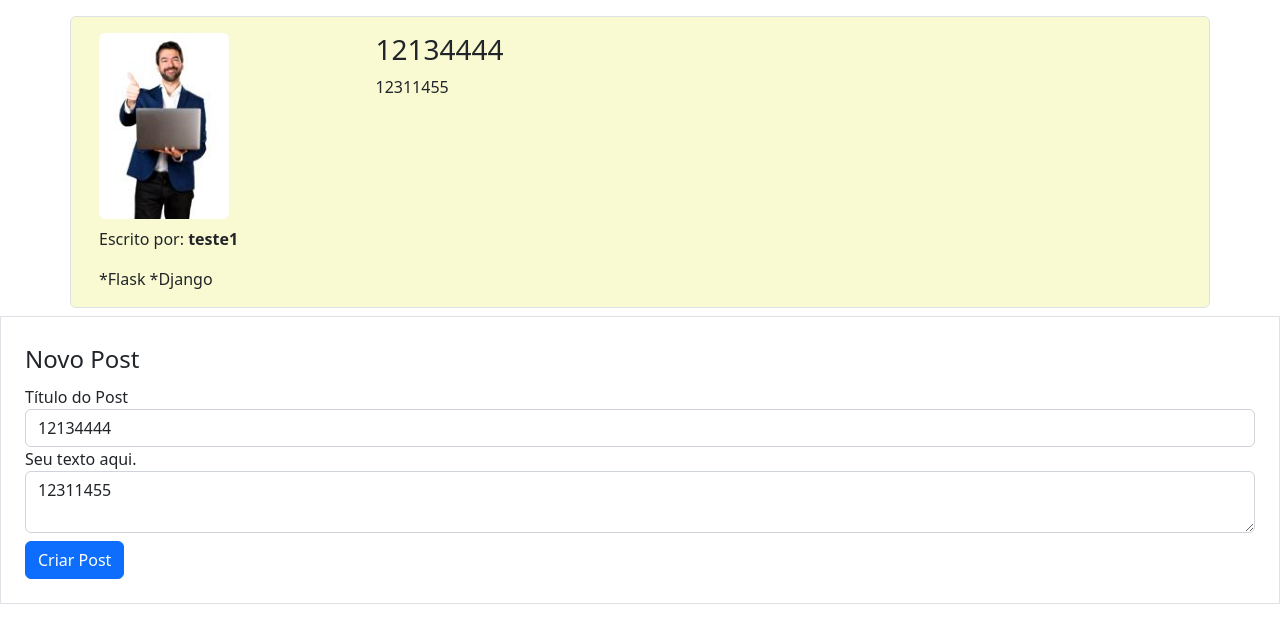
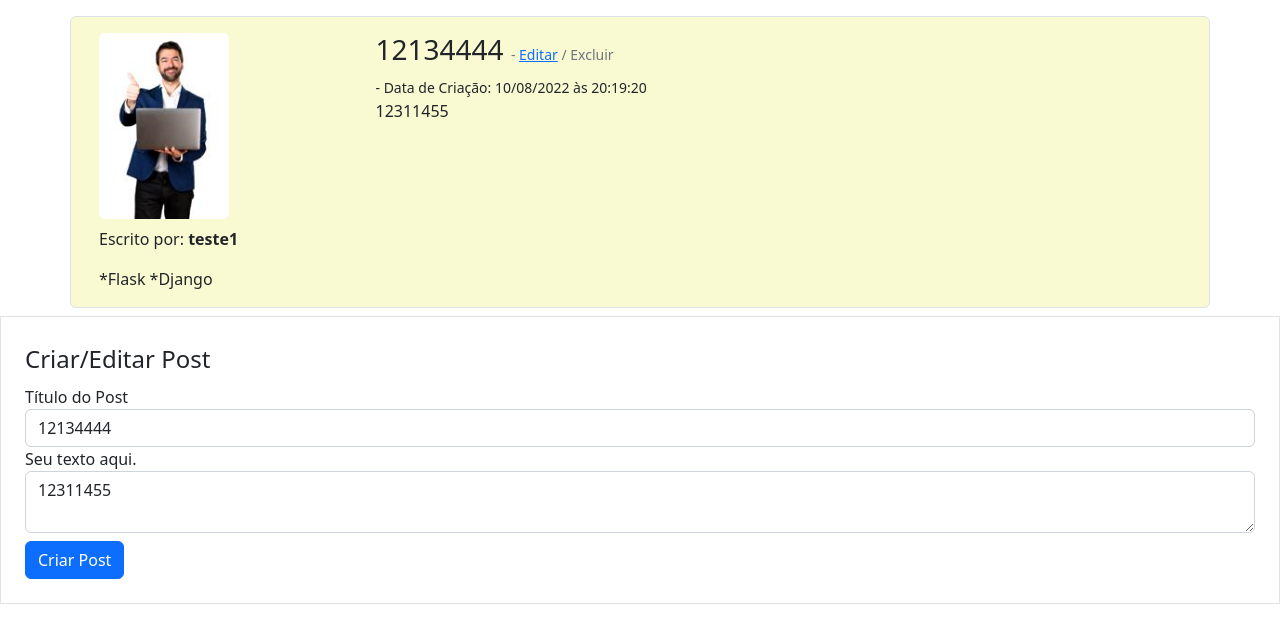
Before and after one commit to jonasaacampos/blog_python_flask, a Flask app: page /post/1 in a window 1280 px wide. Shown: the part 56-699 px from the top of the page. Run offline with Flask 2, Linux system fonts and the light colour scheme; a user stored in the database is signed in; data comes from the database, SQL or seed files in the repository; some libraries are stand-ins or nearby versions.

Commit message:
melhoria de navegação para edição post

```diff
--- a/templates/form_new_post.html
+++ b/templates/form_new_post.html
@@ -1,6 +1,6 @@
-<form action="" method="post" class="border p-4 mt-2">
+<form action="" method="post" class="border p-4 mt-2" id="editar_post">
     {{ form_new_post.csrf_token }}
-    <legend>Novo Post</legend>
+    <legend>Criar/Editar Post</legend>
     <fieldset>
         <div class="form-group">
             {{ form_new_post.post_title.label (class='form-control-label') }}
--- a/templates/post.html
+++ b/templates/post.html
@@ -23,15 +23,27 @@
             </div>
 
             <div class="column col-9">
-                <h3>{{ post.post_title }}</h3>
+                <h3>
+                    {{ post.post_title }}
+
+                    <small class="text-muted" style="font-size: 14px">
+                        {% if form_new_post %}
+                            - <a href="#editar_post">Editar</a>  / Excluir
+                        {% endif %}
+                    </small>
+
+
+                </h3>
+                <small> - Data de Criação: {{ post.post_created_at.strftime('%d/%m/%Y às %H:%M:%S') }}</small>
+                <br/>
                 <p>{{ post.post_text }}</p>
             </div>
         </div>
 
     </div>
 
-        {% if post %}
-          {% include 'form_new_post.html' %}
+    {% if post %}
+        {% include 'form_new_post.html' %}
     {% endif %}
 
 {% endblock %}
```
